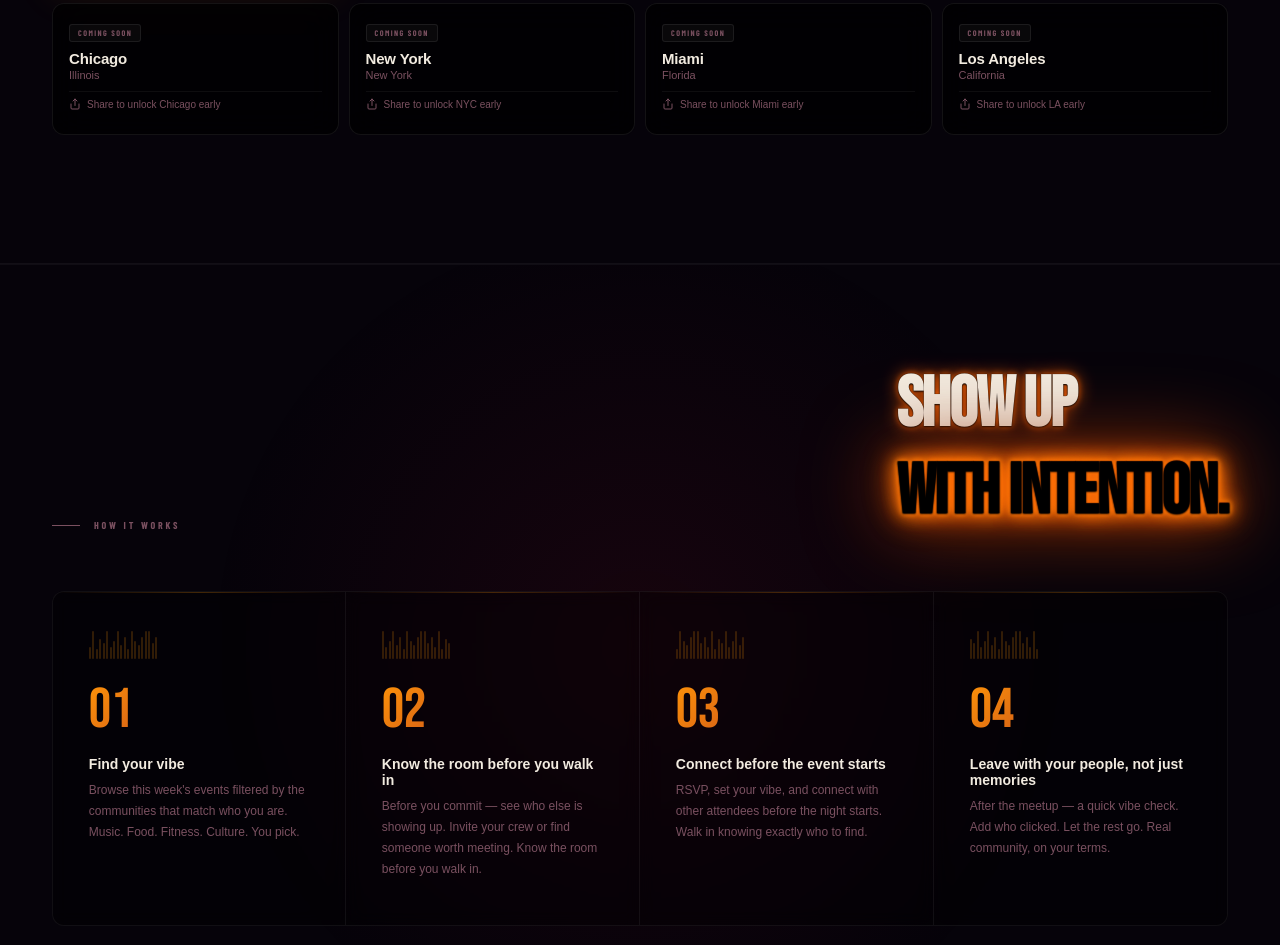
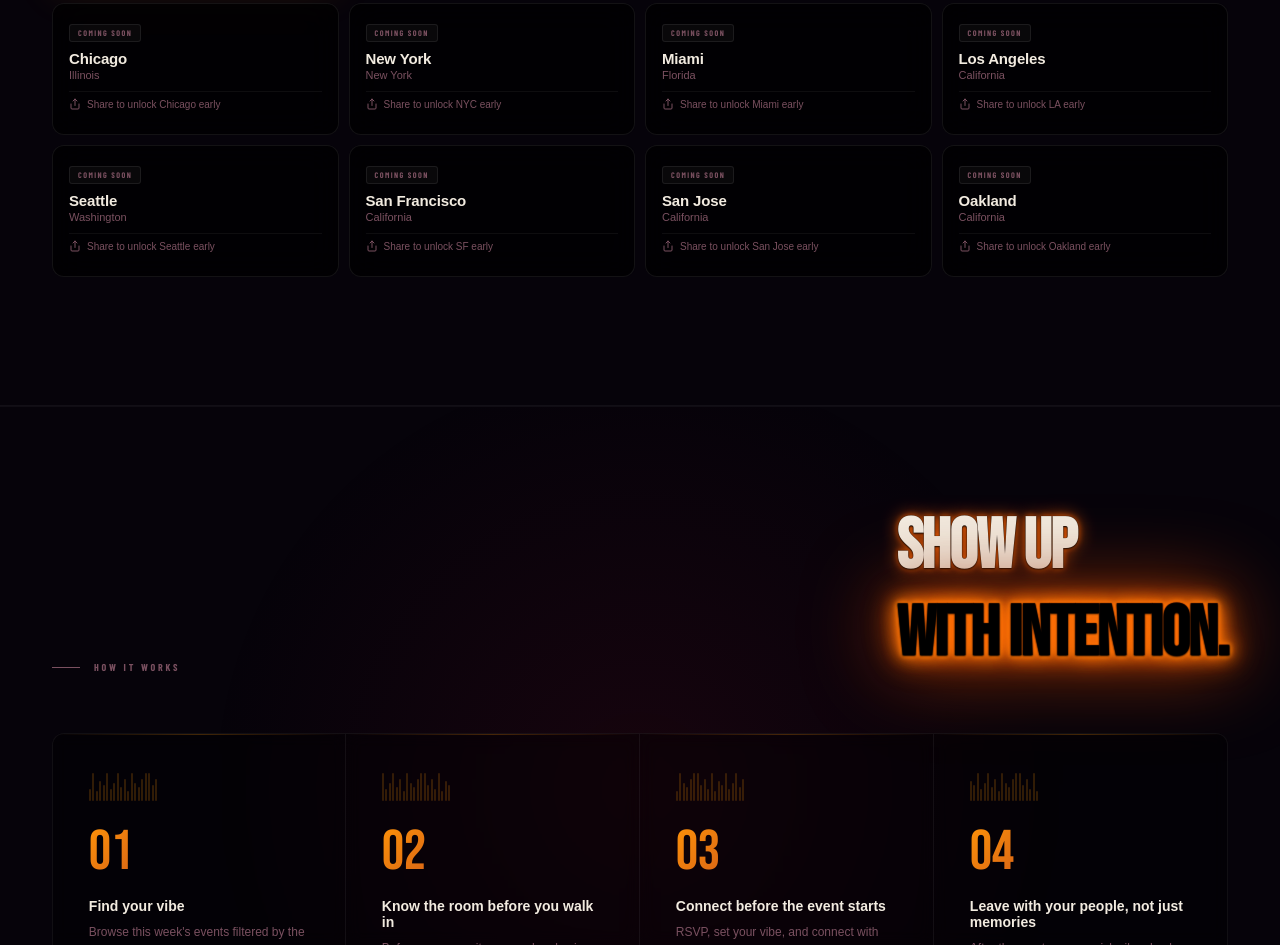
Before and after one commit to czarareynolds-pixel/stringz-waitlist, a plain HTML site: page waitlist/index.html in a window 1280 px wide. Shown: the part 2252-3197 px from the top of the page. Drawn offline with nearby package versions, Linux system fonts and the light colour scheme; no server answers; a web font is replaced by a local one.

Commit message:
added Seattle and Bay Area (SF, San Jose, Oakland) to coming soon cities
Co-Authored-By: Claude Opus 4.6 <noreply@anthropic.com>

```diff
--- a/waitlist/index.html
+++ b/waitlist/index.html
@@ -998,6 +998,10 @@ footer {
             <option>Los Angeles, CA</option>
             <option>Miami, FL</option>
             <option>Dallas, TX</option>
+            <option>Seattle, WA</option>
+            <option>San Francisco, CA</option>
+            <option>San Jose, CA</option>
+            <option>Oakland, CA</option>
             <option>Other</option>
           </select>
         </div>
@@ -1143,6 +1147,38 @@ footer {
         Share to unlock LA early
       </div>
     </div>
+    <div class="city-card">
+      <span class="city-badge soon">Coming Soon</span>
+      <p class="city-name">Seattle</p><p class="city-state">Washington</p>
+      <div class="city-share" onclick="shareCity('Seattle')">
+        <svg width="12" height="12" viewBox="0 0 24 24" fill="none" stroke="currentColor" stroke-width="2" stroke-linecap="round"><path d="M4 12v8a2 2 0 002 2h12a2 2 0 002-2v-8"/><polyline points="16 6 12 2 8 6"/><line x1="12" y1="2" x2="12" y2="15"/></svg>
+        Share to unlock Seattle early
+      </div>
+    </div>
+    <div class="city-card">
+      <span class="city-badge soon">Coming Soon</span>
+      <p class="city-name">San Francisco</p><p class="city-state">California</p>
+      <div class="city-share" onclick="shareCity('San Francisco')">
+        <svg width="12" height="12" viewBox="0 0 24 24" fill="none" stroke="currentColor" stroke-width="2" stroke-linecap="round"><path d="M4 12v8a2 2 0 002 2h12a2 2 0 002-2v-8"/><polyline points="16 6 12 2 8 6"/><line x1="12" y1="2" x2="12" y2="15"/></svg>
+        Share to unlock SF early
+      </div>
+    </div>
+    <div class="city-card">
+      <span class="city-badge soon">Coming Soon</span>
+      <p class="city-name">San Jose</p><p class="city-state">California</p>
+      <div class="city-share" onclick="shareCity('San Jose')">
+        <svg width="12" height="12" viewBox="0 0 24 24" fill="none" stroke="currentColor" stroke-width="2" stroke-linecap="round"><path d="M4 12v8a2 2 0 002 2h12a2 2 0 002-2v-8"/><polyline points="16 6 12 2 8 6"/><line x1="12" y1="2" x2="12" y2="15"/></svg>
+        Share to unlock San Jose early
+      </div>
+    </div>
+    <div class="city-card">
+      <span class="city-badge soon">Coming Soon</span>
+      <p class="city-name">Oakland</p><p class="city-state">California</p>
+      <div class="city-share" onclick="shareCity('Oakland')">
+        <svg width="12" height="12" viewBox="0 0 24 24" fill="none" stroke="currentColor" stroke-width="2" stroke-linecap="round"><path d="M4 12v8a2 2 0 002 2h12a2 2 0 002-2v-8"/><polyline points="16 6 12 2 8 6"/><line x1="12" y1="2" x2="12" y2="15"/></svg>
+        Share to unlock Oakland early
+      </div>
+    </div>
   </div>
 </section>
 
```
